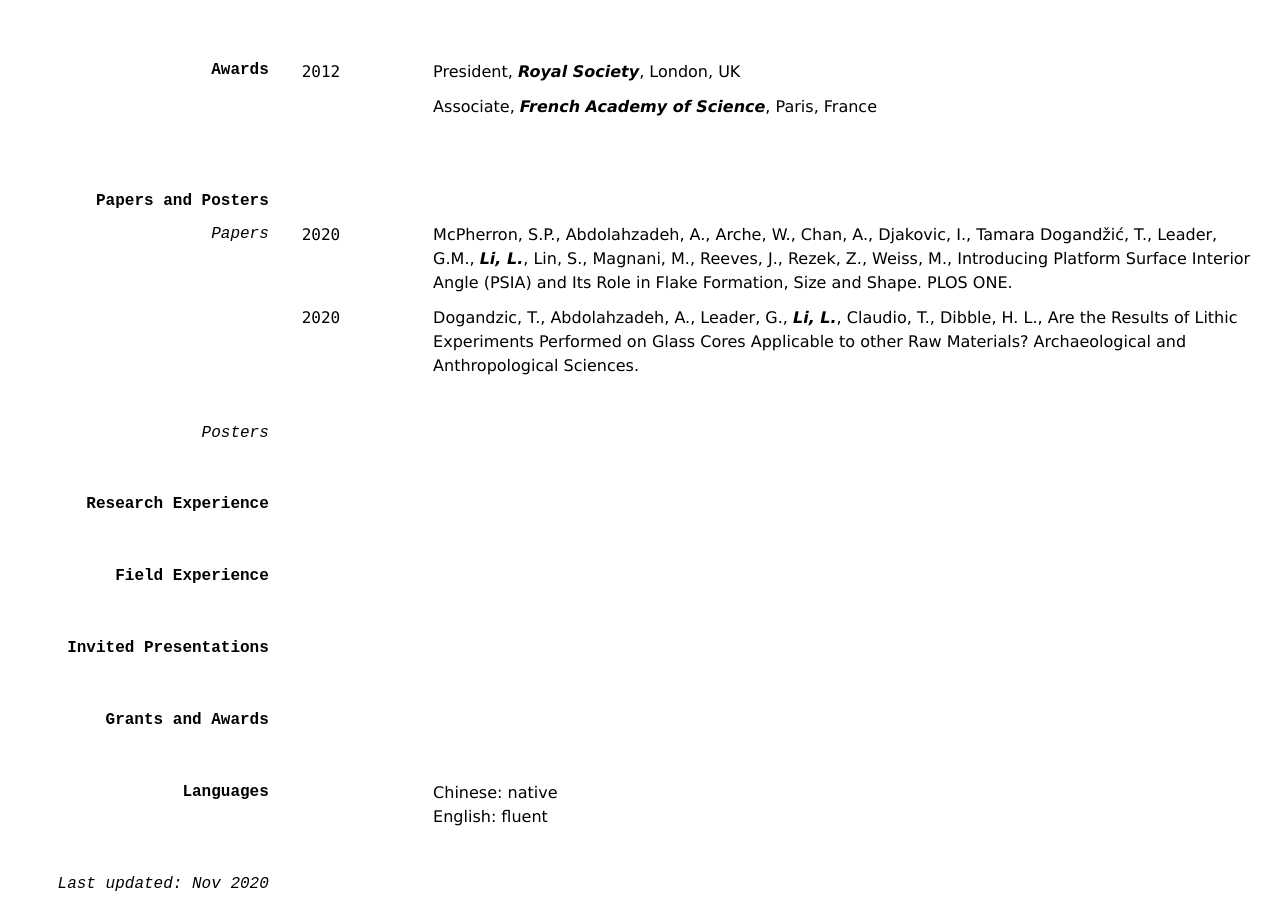
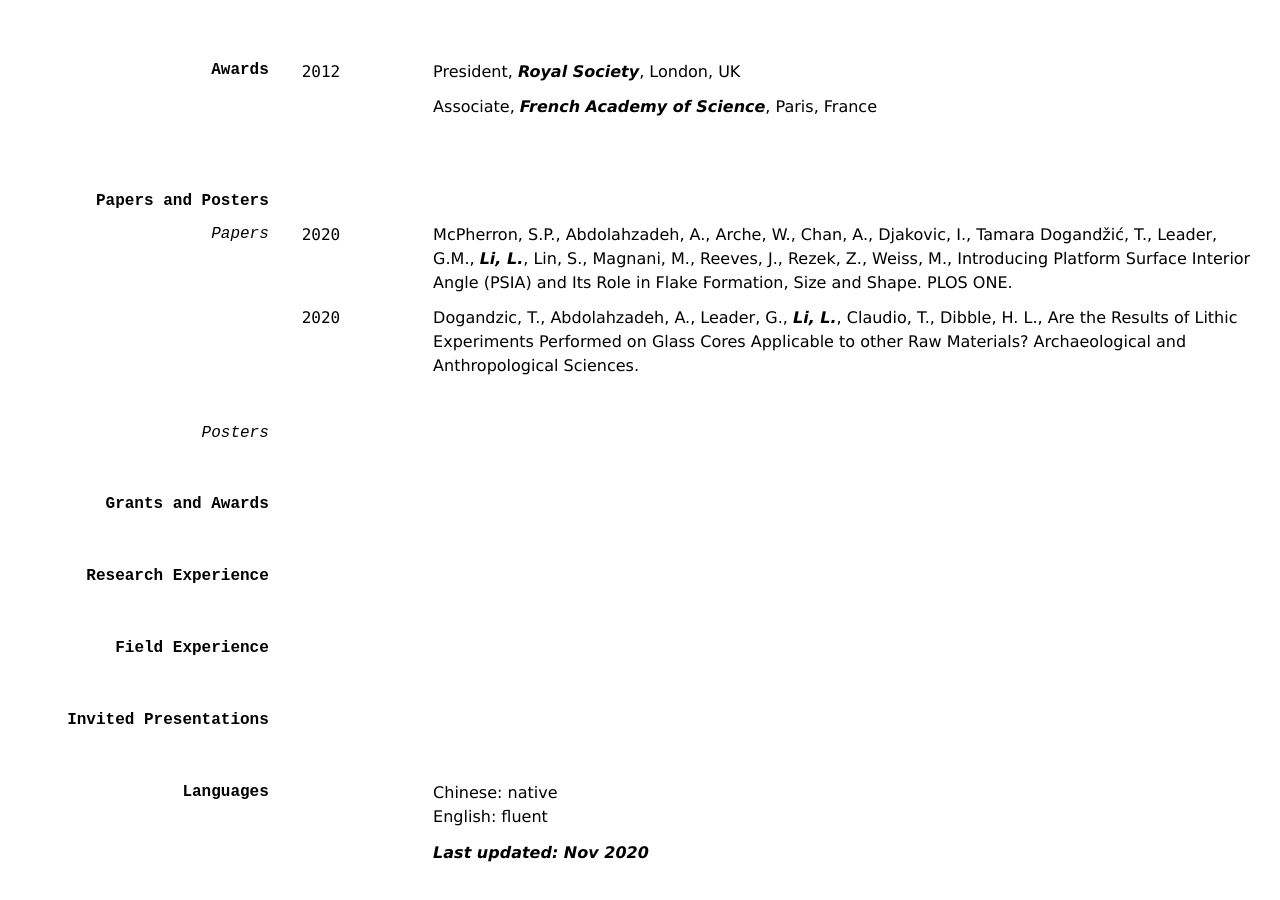
Before and after one commit to lili0824/lili, a Jekyll site: the page built from cv.md, in a window 1280 px wide and 900 px high, scrolled down 609 px. Built offline with Jekyll 4.4.1, drawn with Linux system fonts in a browser that asks for light colours; after the commit the page ends 1485 px from its top, so only the background shows below that; some of the changed lines change nothing that is shown.

Commit message:
Update cv.md

```diff
--- a/cv.md
+++ b/cv.md
@@ -59,7 +59,7 @@ Dogandzic, T., Abdolahzadeh, A., Leader, G., _Li, L._, Claudio, T., Dibble, H. L
 
 ### Posters
 
-
+## Grants and Awards
 
 ## Research Experience
 
@@ -67,10 +67,9 @@ Dogandzic, T., Abdolahzadeh, A., Leader, G., _Li, L._, Claudio, T., Dibble, H. L
 
 ## Invited Presentations
 
-## Grants and Awards
 
 ## Languages
 Chinese: native<br />
 English: fluent
 
-### Last updated: Nov 2020
+*Last updated: Nov 2020*
```
